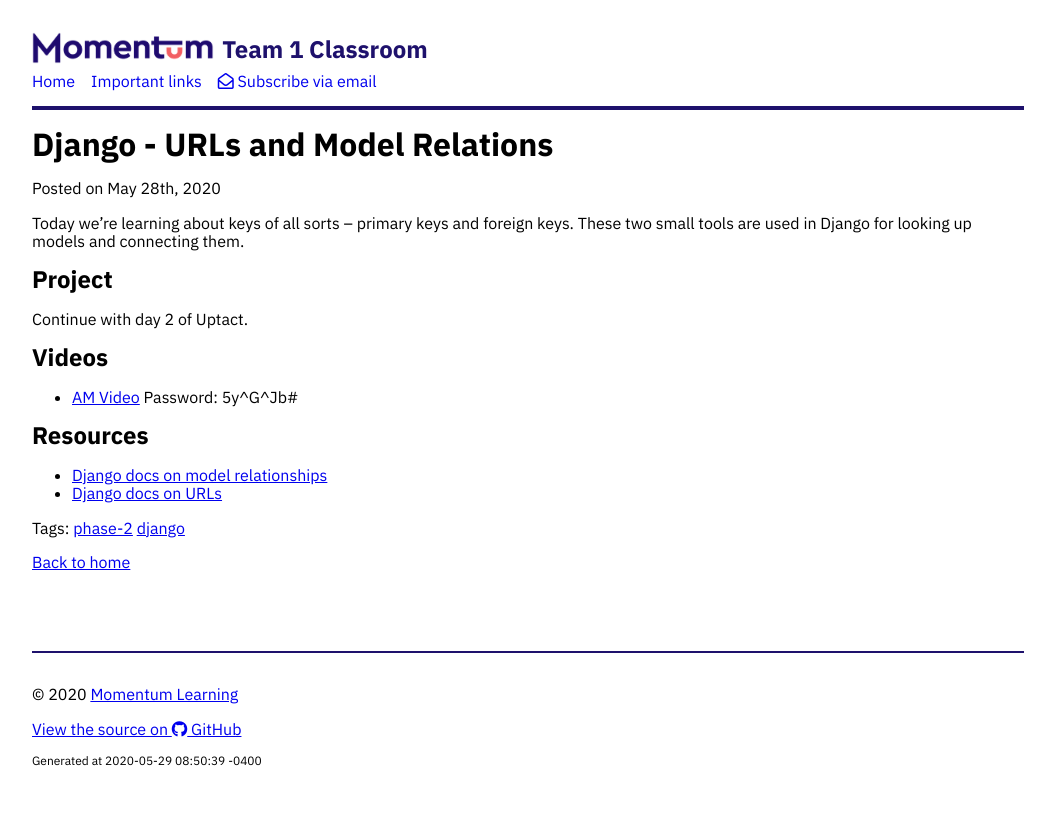
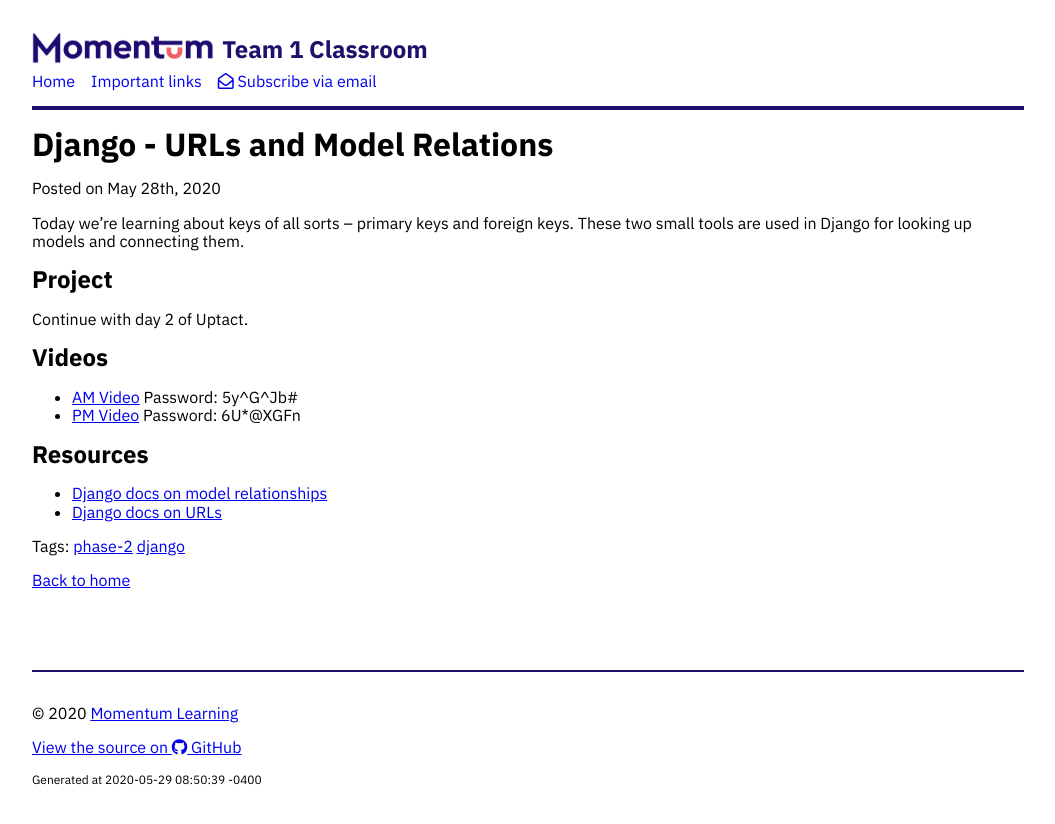
Before and after one commit to Momentum-Morehouse-2/Momentum-Morehouse-2.github.io, a Jekyll site: the page built from _posts/2020-05-28-django-day-2.md, in a window 1280 px wide. Shown: the top 824 px of the page, without its empty margins (112-1167 px from the left). Built offline with Jekyll 4.4.1, drawn with Linux system fonts in a browser that asks for light colours; nearby versions of some CDN libraries.

Commit message:
Add PM video

```diff
--- a/_posts/2020-05-28-django-day-2.md
+++ b/_posts/2020-05-28-django-day-2.md
@@ -13,6 +13,7 @@ Continue with day 2 of Uptact.
 ## Videos
 
 * [AM Video](https://us02web.zoom.us/rec/share/99dEM7qz3WVLY4Xhwn78a5QFF7_MX6a80HUd_aUFxU2Rwmu3_NnmtPXRGRhFizw6) Password: 5y^G^Jb#
+* [PM Video](https://us02web.zoom.us/rec/share/4-prN5X_2HxLTonh8mD9VKwsOJ3Yaaa8g3BPr_QOmhrKzODslh8Glj6H8bvsjm_1) Password: 6U*@XGFn
 
 ## Resources
 
```
